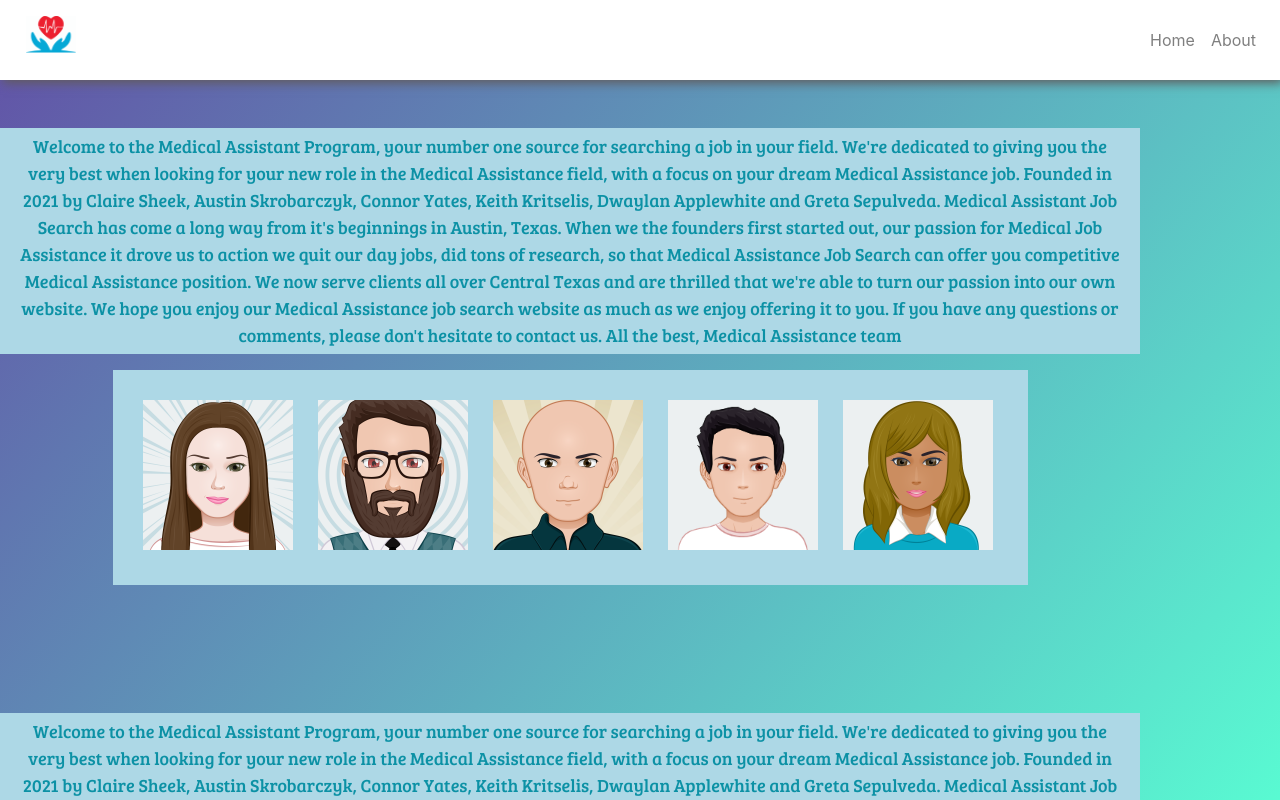
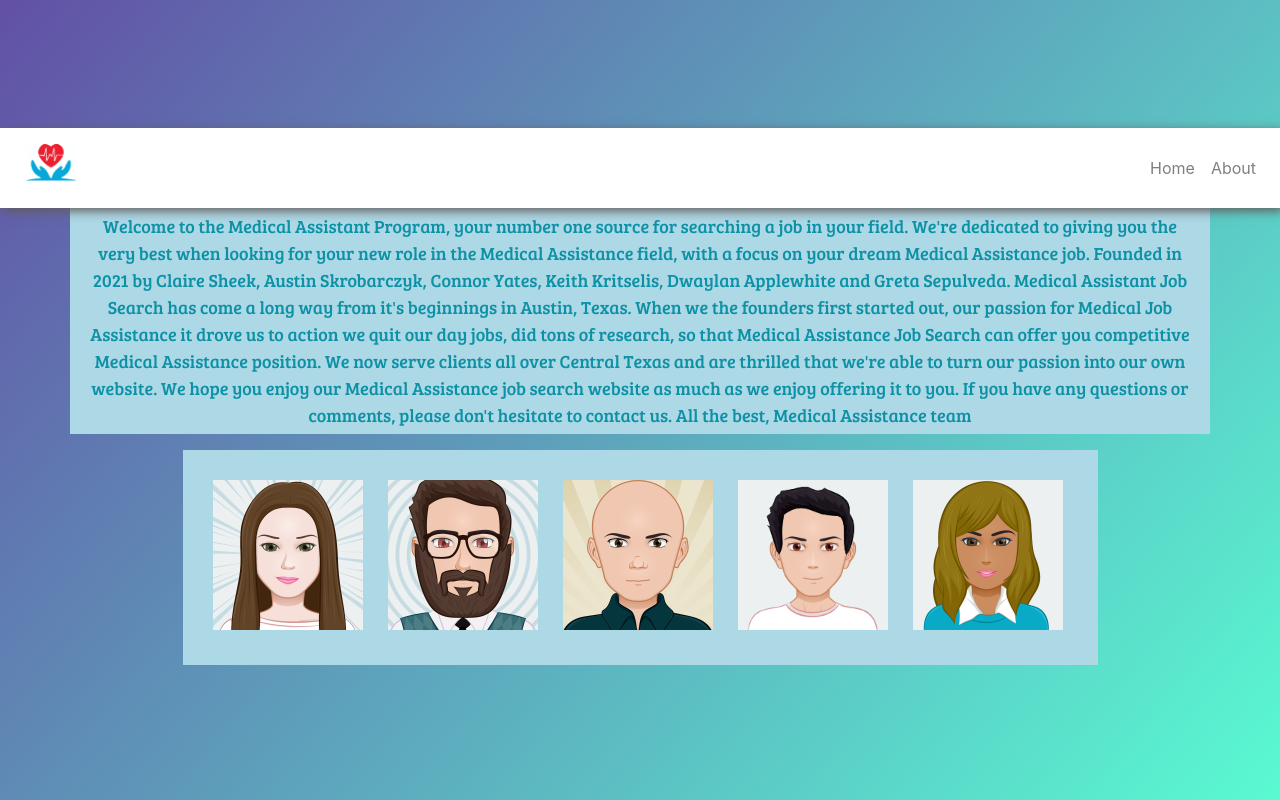
Before and after one commit to theMVPshop/dt04, a React (Create React App) app in the folder client/: page /about in a window 1280 px wide. Shown: the top 800 px of the page. Built offline with nearby package versions, Linux system fonts and the light colour scheme.

Commit message:
updated duplicated about us and image gallery

```diff
--- a/client/src/Components/About.css
+++ b/client/src/Components/About.css
@@ -4,12 +4,11 @@
     text-align: center;
     align-items: center;
     justify-self: center;
-    justify-content: space-between;
+    justify-content: center;
     place-items: center;
     vertical-align: center;
     line-height: 100%;
     margin:auto;
-    position: absolute;
     color:rgb(13, 45, 227);
   }
 
--- a/client/src/Components/About.js
+++ b/client/src/Components/About.js
@@ -15,30 +15,6 @@ import "./About.css";
 const About = () => {
   return (
     <div className="about">
-
-
-
-<body>
-<div class="container">
-<p>Welcome to the Medical Assistant Program, your number one source for searching a job in your field. We're dedicated to giving you the very best when looking for your new role in the Medical Assistance field, with a focus on your dream Medical Assistance job.
-Founded in 2021 by Claire Sheek, Austin Skrobarczyk, Connor Yates, Keith Kritselis, Dwaylan Applewhite and Greta Sepulveda.  Medical Assistant Job Search has come a long way from it's beginnings in Austin, Texas. When we the founders first started out, our passion for Medical Job Assistance it drove us to action we quit our day jobs, did tons of research, so that Medical Assistance Job Search can offer you competitive Medical Assistance position. We now serve clients all over Central Texas and are thrilled that we're able to turn our passion into our own website.
-We hope you enjoy our Medical Assistance job search website as much as we enjoy offering it to you. If you have any questions or comments, please don't hesitate to contact us.
-All the best,
-Medical Assistance team</p>
-</div>
-  </body>
-
-
-       <div className ="Gallery">
-         <img src={Claire} alt="Claire"/>
-         <img src={Austin} alt="Austin"/>
-         <img src={Keith}  alt="Keith"/>
-         <img src={Connor} alt="Connor"/>
-         <img src={Greta} alt ="Greta"/>
-       </div>
-
-
-
 
       <body>
 
@@ -63,13 +39,14 @@ Medical Assistance team</p>
         </p>
         </div>
       </body>
-      <div className="Gallery">
-        <img src={Claire} alt="Claire" />
-        <img src={Austin} alt="Austin" />
-        <img src={Keith} alt="Keith" />
-        <img id="connorimg" src={Connor} alt="Connor" />
-        <img src={Greta} alt="Greta" />
-      </div>
+      <div className ="Gallery">
+         <img src={Claire} alt="Claire"/>
+         <img src={Austin} alt="Austin"/>
+         <img src={Keith}  alt="Keith"/>
+         <img src={Connor} alt="Connor"/>
+         <img src={Greta} alt ="Greta"/>
+       </div>
+
 </div>
 
   );
```
